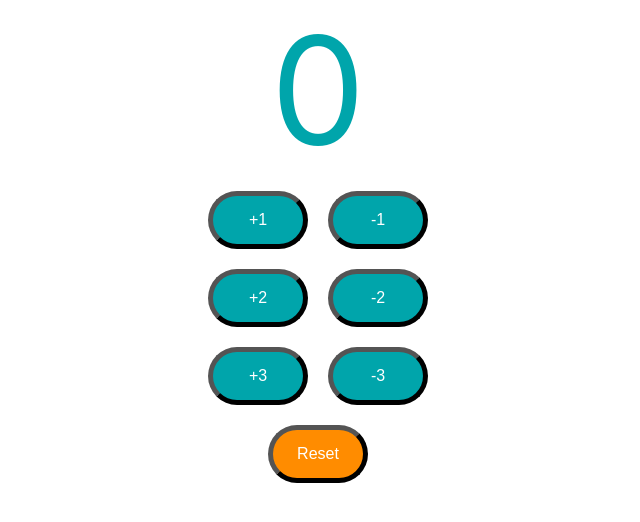
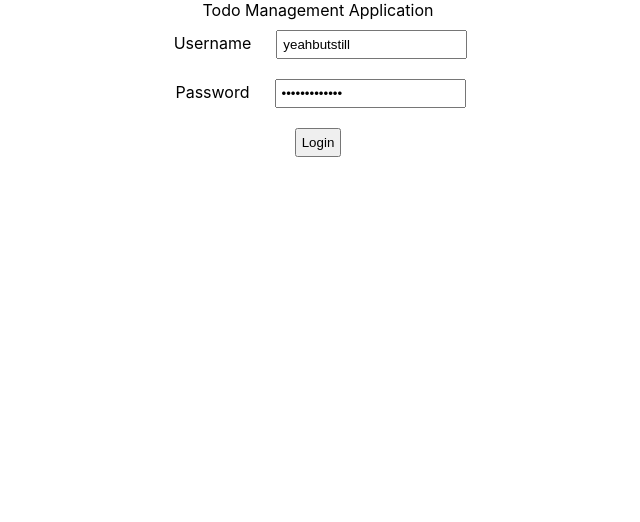
Before and after one commit to yeahbutstill/simple-counter-react, a React (Create React App) app: page / in a window 1280 px wide. Shown: the top 522 px of the page, without its empty margins (322-962 px from the left). Built offline with nearby package versions, Linux system fonts and the light colour scheme.

Commit message:
implement router DOM

```diff
--- a/package.json
+++ b/package.json
@@ -9,6 +9,7 @@
     "prop-types": "^15.8.1",
     "react": "^18.2.0",
     "react-dom": "^18.2.0",
+    "react-router-dom": "^6.7.0",
     "react-scripts": "5.0.1",
     "web-vitals": "^2.1.4"
   },
--- a/src/App.js
+++ b/src/App.js
@@ -1,10 +1,11 @@
 import './App.css';
-import Counter from "./components/counter/Counter";
+import TodoApp from "./components/todo/TodoApp"
 
 function App() {
   return (
     <div className="App">
-      <Counter/>
+      {/*<Counter/>*/}
+        <TodoApp />
     </div>
   )
 }
--- /dev/null
+++ b/src/components/todo/TodoApp.css
@@ -0,0 +1,4 @@
+label, input, button {
+    margin: 10px;
+    padding: 5px;
+}
--- /dev/null
+++ b/src/components/todo/TodoApp.jsx
@@ -0,0 +1,74 @@
+import './TodoApp.css'
+import {BrowserRouter, Route, Routes, useNavigate} from "react-router-dom";
+import {useState} from "react";
+
+export default function TodoApp() {
+    return (
+        <div className="TodoApp">
+            Todo Management Application
+            <BrowserRouter>
+                <Routes>
+                    <Route path='/' element={<LoginComponent/>}></Route>
+                    <Route path='/login' element={<LoginComponent/>}></Route>
+                    <Route path='/welcome' element={<WelcomeComponent/>}></Route>
+                </Routes>
+            </BrowserRouter>
+        </div>
+    )
+}
+
+function LoginComponent() {
+
+    const [username, setUsername] = useState('yeahbutstill')
+    const [password, setPassword] = useState('dummypassword')
+    const [showSuccessMessage, setShowSuccessMessage] = useState(false)
+    const [showErrorMessage, setShowErrorMessage] = useState(false)
+    const navigate = useNavigate();
+
+    function handleUsernameChange(event) {
+        setUsername(event.target.value)
+    }
+
+    function handlePassswordChange(event) {
+        setPassword(event.target.value)
+    }
+
+    function handleSubmit() {
+        if (username === 'yeahbutstill' && password === 'dummypassword') {
+            setShowSuccessMessage(true)
+            setShowErrorMessage(false)
+            navigate('/welcome')
+        } else {
+            setShowSuccessMessage(false)
+            setShowErrorMessage(true)
+        }
+    }
+
+    return (
+        <div className="Login">
+            {showSuccessMessage && <div className="successMessage">Authenticated Successfully</div>}
+            {showErrorMessage && <div className="errorMessage">Authenticated Failed, please check your credentials.</div>}
+            <div className="LoginForm">
+                <div>
+                    <label>Username</label>
+                    <input type="text" name="username" value={username} onChange={handleUsernameChange} />
+                </div>
+                <div>
+                    <label>Password</label>
+                    <input type="password" name="password" value={password} onChange={handlePassswordChange} />
+                </div>
+                <div>
+                    <button type="button" name="login" onClick={handleSubmit}>Login</button>
+                </div>
+            </div>
+        </div>
+    )
+}
+
+function WelcomeComponent() {
+    return (
+        <div className="Welcome">
+            Welcome Component
+        </div>
+    )
+}
```
Also changed, not shown: 1 other file (tests, documents, lock files or other folders).
